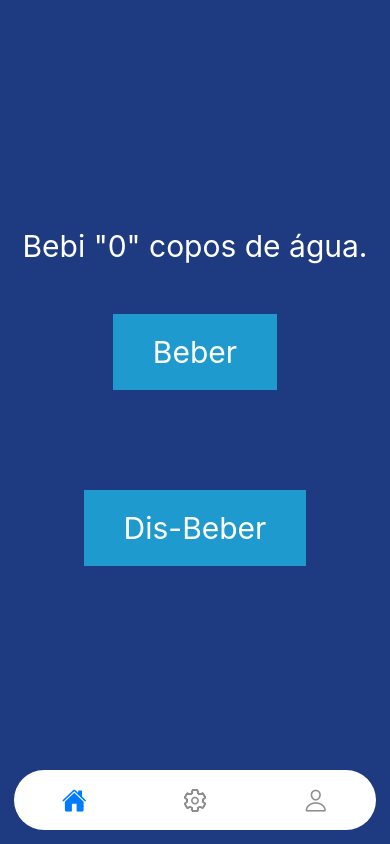
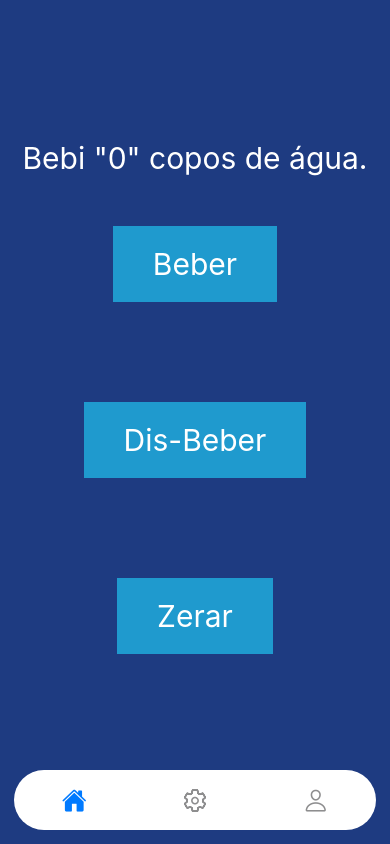
Before and after one commit to jonatasJS/our-app, a React Native app: screen / in a window 390 px wide. Built offline with nearby package versions, Linux system fonts and the light colour scheme.

Commit message:
dfsdfsdfdff

```diff
--- a/App.tsx
+++ b/App.tsx
@@ -94,8 +94,6 @@ export default function App() {
           }}
         />
       </Tab.Navigator>}
-
-      <StatusBar style="light" />
     </NavigationContainer>
   );
 }
--- a/pages/Home/index.tsx
+++ b/pages/Home/index.tsx
@@ -2,6 +2,7 @@ import React, { useEffect, useState } from "react";
 import { StyleSheet, Text, View, Alert } from "react-native";
 import AsyncStorage from "@react-native-async-storage/async-storage";
 import ConfettiCannon from "react-native-confetti-cannon";
+import { StatusBar } from "expo-status-bar";
 
 export default function HomeScreen() {
   const [copos, setCopos] = useState(0);
@@ -50,7 +51,7 @@ export default function HomeScreen() {
         }
 
         if (copos == 9) {
-          Alert.alert("🎊 Parabéns! 🎉", "Você acaba de beber 10 copos!");
+          Alert.alert("🎊 Parabéns! 🎉", "Você acaba de beber 10 copos!", );
           return setShowConfetti(true);
         }
 
@@ -105,11 +106,7 @@ export default function HomeScreen() {
         </>
       )}
       <Text style={styles.text}>Bebi "{copos}" copos de água.</Text>
-          <Text
-            style={styles.button}
-            accessibilityLabel="Beber"
-            onPress={addCopo}
-          >
+      <Text style={styles.button} accessibilityLabel="Beber" onPress={addCopo}>
         Beber
       </Text>
       <Text
@@ -119,6 +116,28 @@ export default function HomeScreen() {
       >
         Dis-Beber
       </Text>
+
+      <Text
+        style={styles.button}
+        accessibilityLabel="Zerar"
+        onPress={() => {
+          Alert.alert("Zerar 😲", "Você quer zerar o contador de copos de água!", [
+            { text: "Cancelar", onPress: () => console.log("Cancelar") },
+            {
+              text: "Confirmar",
+              onPress: async () => {
+                await AsyncStorage.setItem("copos", "0");
+                setCopos(0);
+              },
+            },
+          ]);
+        }}
+      >
+        Zerar
+      </Text>
+
+
+      <StatusBar style="light" />
     </View>
   );
 }
--- a/pages/Profile/index.tsx
+++ b/pages/Profile/index.tsx
@@ -7,7 +7,7 @@ export default function ProfileScreen() {
 
   return (
     <View style={styles.container}>
-      <StatusBar style="auto" />
+      <StatusBar style="light" />
       <Text style={styles.text}>Profile</Text>
     </View>
   );
--- a/pages/Settings/index.tsx
+++ b/pages/Settings/index.tsx
@@ -7,7 +7,7 @@ export default function SettingsScreen() {
 
   return (
     <View style={styles.container}>
-      <StatusBar style="auto" />
+      <StatusBar style="light" />
       <Text style={styles.text}>Ainda não sei o que fazer aqui...{'\n'}:/</Text>
     </View>
   );
```
Lines whose indentation alone changed are shown as unchanged.
